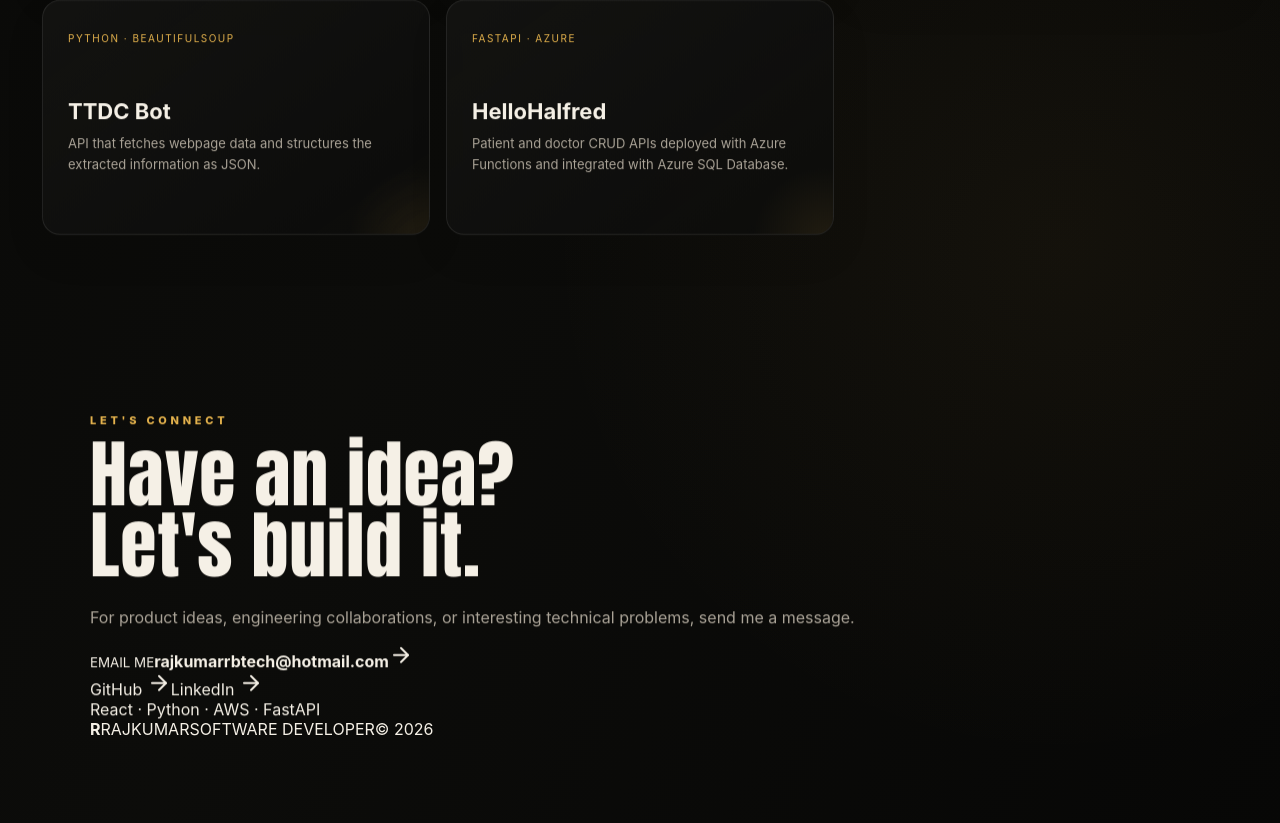
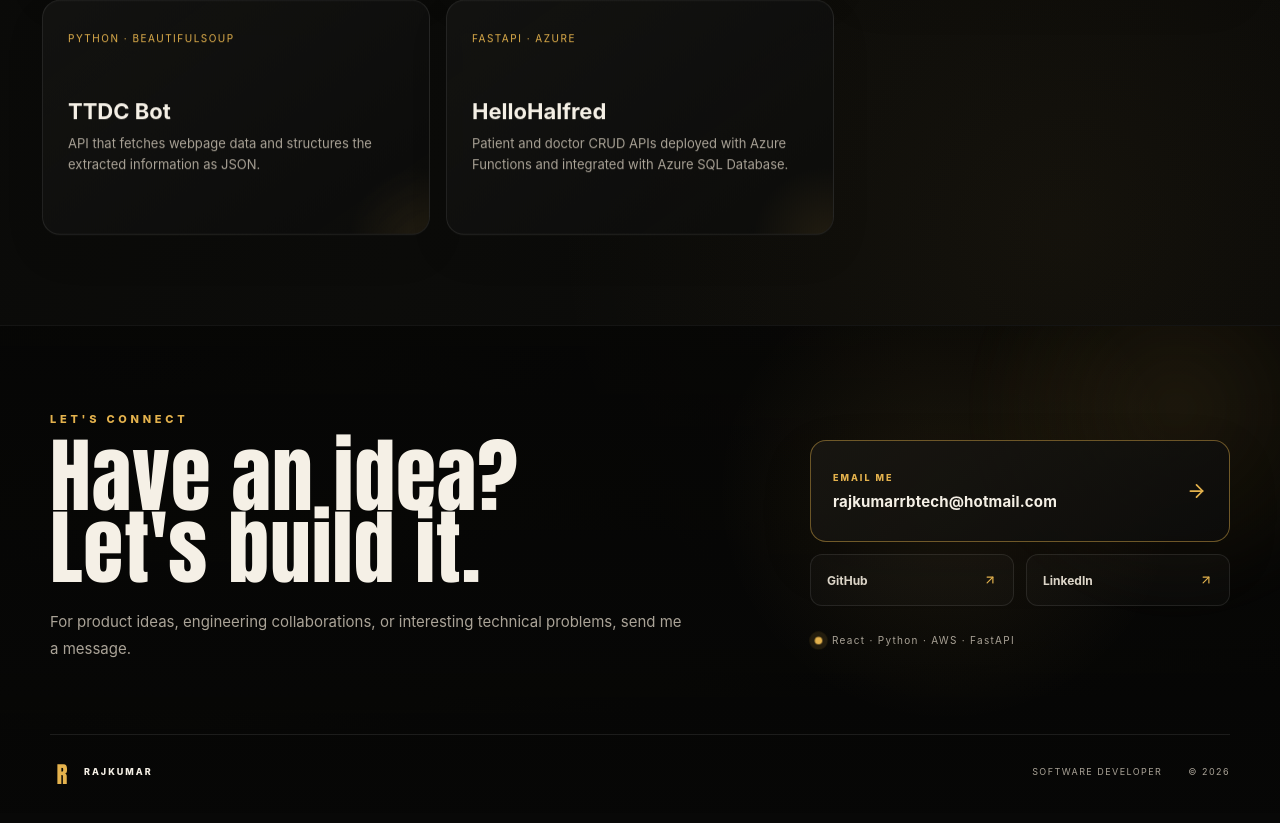
Before and after one commit to Rajpopzein/cinematic-portfolio, a React (Vite) app: page / in a window 1280 px wide. Shown: the part 1855-2678 px from the top of the page. Built offline with nearby package versions, Linux system fonts and the light colour scheme.

Commit message:
Style premium animated contact footer

```diff
--- a/src/styles.css
+++ b/src/styles.css
@@ -1557,3 +1557,255 @@ body.light-mode{
   }
   .aboutPanel::after{animation:none!important}
 }
+
+
+/* CONTACT FOOTER — distinct closing composition */
+.contactFooter{
+  position:relative;
+  max-width:none;
+  margin:0;
+  padding:86px 0 28px;
+  overflow:hidden;
+  border-top:1px solid rgba(255,255,255,.055);
+  background:
+    radial-gradient(circle at 74% 34%,rgba(228,178,77,.085),transparent 23%),
+    linear-gradient(180deg,rgba(5,5,4,.72),rgba(7,7,6,.96));
+}
+.contactFooter::before{
+  content:"";
+  position:absolute;
+  inset:0;
+  pointer-events:none;
+  opacity:.10;
+  background-image:
+    linear-gradient(rgba(255,255,255,.028) 1px,transparent 1px),
+    linear-gradient(90deg,rgba(255,255,255,.028) 1px,transparent 1px);
+  background-size:48px 48px;
+  -webkit-mask-image:linear-gradient(to bottom,#000,transparent 92%);
+  mask-image:linear-gradient(to bottom,#000,transparent 92%);
+}
+.contactFooter::after{
+  content:"";
+  position:absolute;
+  width:440px;
+  height:440px;
+  right:-120px;
+  top:-140px;
+  border-radius:50%;
+  background:radial-gradient(circle,color-mix(in srgb,var(--accent),transparent 82%),transparent 70%);
+  filter:blur(12px);
+  pointer-events:none;
+  animation:footerGlow 7s ease-in-out infinite;
+}
+.footerTop,
+.footerBottom{
+  position:relative;
+  z-index:1;
+  width:min(1180px,calc(100% - 80px));
+  margin:0 auto;
+}
+.footerTop{
+  display:grid;
+  grid-template-columns:minmax(0,1.25fr) minmax(420px,.75fr);
+  gap:78px;
+  align-items:end;
+}
+.footerLead h3{
+  margin:14px 0 24px;
+  max-width:760px;
+  font-size:clamp(68px,6.4vw,104px);
+  line-height:.88;
+}
+.footerLead>p:last-child{
+  max-width:640px;
+  margin:0;
+  color:var(--muted);
+  font-size:15px;
+  line-height:1.8;
+}
+.footerContact{
+  display:grid;
+  gap:12px;
+}
+.footerEmail{
+  min-height:102px;
+  padding:20px 22px;
+  border:1px solid color-mix(in srgb,var(--accent),transparent 56%);
+  border-radius:16px;
+  background:linear-gradient(145deg,rgba(25,23,18,.86),rgba(12,12,11,.84));
+  display:flex;
+  align-items:center;
+  justify-content:space-between;
+  gap:20px;
+  box-shadow:0 20px 50px rgba(0,0,0,.15);
+  transition:transform .28s ease,border-color .28s ease,box-shadow .28s ease;
+}
+.footerEmail:hover{
+  transform:translateY(-5px);
+  border-color:color-mix(in srgb,var(--accent),transparent 30%);
+  box-shadow:0 28px 56px rgba(0,0,0,.22);
+}
+.footerEmail small{
+  display:block;
+  color:var(--accent);
+  font-size:9px;
+  font-weight:800;
+  letter-spacing:.22em;
+}
+.footerEmail strong{
+  display:block;
+  margin-top:9px;
+  font-size:15px;
+  font-weight:650;
+  letter-spacing:.01em;
+  overflow-wrap:anywhere;
+}
+.footerEmail>svg{
+  width:21px;
+  flex:0 0 auto;
+  color:var(--accent);
+  transition:transform .28s ease;
+}
+.footerEmail:hover>svg{transform:translateX(5px)}
+.footerLinks{
+  display:grid;
+  grid-template-columns:repeat(2,1fr);
+  gap:12px;
+}
+.footerLinks a{
+  min-height:52px;
+  padding:0 16px;
+  border-radius:12px;
+  border:1px solid var(--line);
+  background:rgba(255,255,255,.018);
+  display:flex;
+  align-items:center;
+  justify-content:space-between;
+  color:#dcd5c8;
+  font-size:12px;
+  font-weight:700;
+  transition:transform .24s ease,border-color .24s ease,background .24s ease;
+}
+.footerLinks a:hover{
+  transform:translateY(-3px);
+  border-color:color-mix(in srgb,var(--accent),transparent 60%);
+  background:rgba(228,178,77,.035);
+}
+.footerLinks svg{width:14px;color:var(--accent);transform:rotate(-45deg)}
+.footerStack{
+  min-height:44px;
+  padding:0 5px;
+  display:flex;
+  align-items:center;
+  gap:10px;
+  color:var(--muted);
+  font-size:10px;
+  letter-spacing:.13em;
+}
+.footerStack i{
+  width:7px;
+  height:7px;
+  border-radius:50%;
+  background:var(--accent);
+  box-shadow:0 0 0 5px color-mix(in srgb,var(--accent),transparent 88%);
+  animation:statusPulse 2.4s ease-in-out infinite;
+}
+.footerBottom{
+  margin-top:72px;
+  padding-top:22px;
+  border-top:1px solid var(--line);
+  display:grid;
+  grid-template-columns:1fr auto auto;
+  gap:26px;
+  align-items:center;
+  color:var(--muted);
+  font-size:9px;
+  letter-spacing:.16em;
+}
+.footerMark{
+  display:inline-flex;
+  align-items:center;
+  gap:10px;
+  width:max-content;
+  color:var(--fg);
+  font-weight:800;
+  letter-spacing:.22em;
+}
+.footerMark b{
+  width:24px;
+  height:28px;
+  display:grid;
+  place-items:center;
+  color:var(--accent);
+  font-family:Impact,"Arial Narrow",sans-serif;
+  font-size:23px;
+  letter-spacing:0;
+}
+@keyframes footerGlow{
+  0%,100%{transform:translate3d(0,0,0) scale(.96);opacity:.52}
+  50%{transform:translate3d(-18px,12px,0) scale(1.06);opacity:.78}
+}
+@keyframes statusPulse{
+  0%,100%{opacity:.65;transform:scale(.9)}
+  50%{opacity:1;transform:scale(1.08)}
+}
+
+.site.light .contactFooter{
+  border-top-color:rgba(17,24,39,.07);
+  background:
+    radial-gradient(circle at 74% 34%,rgba(10,118,237,.08),transparent 23%),
+    linear-gradient(180deg,#f7f9fc,#eef4fb);
+}
+.site.light .contactFooter::before{
+  background-image:
+    linear-gradient(rgba(17,24,39,.035) 1px,transparent 1px),
+    linear-gradient(90deg,rgba(17,24,39,.035) 1px,transparent 1px);
+}
+.site.light .footerEmail{
+  background:linear-gradient(145deg,rgba(255,255,255,.98),rgba(244,248,252,.92));
+  box-shadow:0 18px 42px rgba(31,52,76,.07);
+}
+.site.light .footerLinks a{
+  color:#35445a;
+  background:rgba(255,255,255,.55);
+}
+.site.light .footerLead>p:last-child{color:#647184}
+
+@media(max-width:920px){
+  .footerTop{
+    grid-template-columns:1fr;
+    gap:38px;
+  }
+  .footerContact{max-width:620px}
+}
+@media(max-width:820px){
+  .contactFooter{padding:68px 0 24px}
+  .footerTop,
+  .footerBottom{
+    width:calc(100% - 40px);
+  }
+  .footerLead h3{
+    font-size:clamp(52px,15vw,72px);
+  }
+  .footerLead>p:last-child{font-size:14px}
+  .footerEmail{
+    min-height:92px;
+    padding:18px;
+  }
+  .footerEmail strong{font-size:13px}
+  .footerLinks{grid-template-columns:1fr}
+  .footerBottom{
+    margin-top:52px;
+    grid-template-columns:1fr auto;
+  }
+  .footerBottom>span:nth-child(2){display:none}
+}
+@media(max-width:430px){
+  .footerLead h3{font-size:50px}
+  .footerBottom{gap:14px}
+  .footerMark span{font-size:8px}
+}
+@media(prefers-reduced-motion:reduce){
+  .contactFooter::after,
+  .footerStack i{animation:none!important}
+}
```
